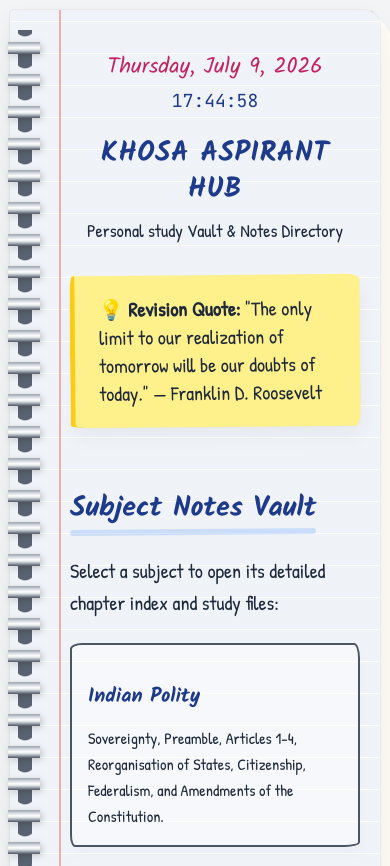
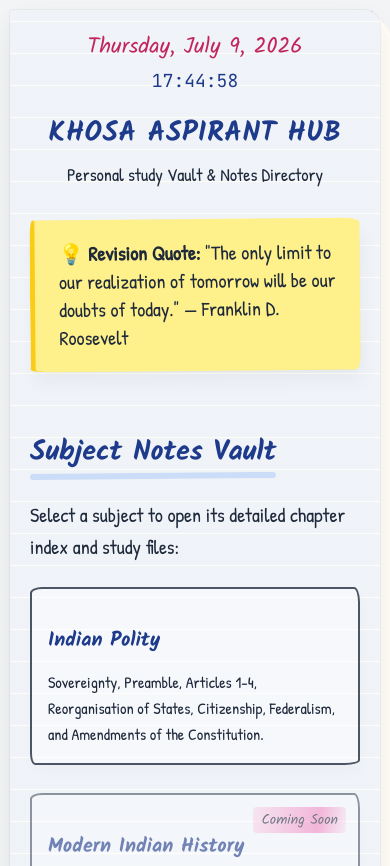
Before and after one commit to khosa76/khosaHub, a plain HTML site: page index.html in a window 390 px wide. Shown: the top 866 px of the page. Drawn offline with Linux system fonts and the light colour scheme.

Commit message:
Refactor dashboard CSS styles and clean up comments
Adjusted padding and margin styles for various elements. Updated background colors and commented out unused CSS rules.

```diff
--- a/dashboard.css
+++ b/dashboard.css
@@ -7,7 +7,7 @@
   --ink-blue: #1e3a8a;
   --ink-black: #1e293b;
   --ink-red: #c2255c;
-  --margin-line: rgba(239, 68, 68, 0.4);
+  --margin-line: rgba(239, 68, 68, 0);
   --note-line: rgba(59, 130, 246, 0.08);
 
   --hl-yellow: linear-gradient(100deg, rgba(254, 240, 138, 0.7) 0%, rgba(253, 224, 71, 0.9) 70%, rgba(254, 240, 138, 0.4) 100%);
@@ -54,13 +54,13 @@ body {
     10px 10px 0px #fffcf5,
     10px 10px 4px rgba(0, 0, 0, 0.02);
 
-  padding: 60px 50px 60px 115px;
+  padding: 50px 50px 50px 50px;
   min-height: 700px;
   box-sizing: border-box;
 }
 
 /* Spiral Binding Binder Holes */
-.paper-page::before {
+/* .paper-page::before {
   content: '';
   position: absolute;
   top: 40px;
@@ -74,10 +74,10 @@ body {
   opacity: 0.8;
   mix-blend-mode: multiply;
   z-index: 10;
-}
+} */
 
 /* Metal Spiral Rings */
-.paper-page::after {
+/* .paper-page::after {
   content: '';
   position: absolute;
   top: 36px;
@@ -99,7 +99,7 @@ body {
   background-position: 0 12px;
   z-index: 11;
   filter: drop-shadow(2px 2px 3px rgba(0, 0, 0, 0.18));
-}
+} */
 
 h1 {
   font-family: 'Kalam', cursive;
@@ -177,7 +177,8 @@ p {
 .subject-card.active:hover {
   transform: translateY(-4px);
   border-color: var(--ink-blue);
-  background: rgba(254, 240, 138, 0.3); /* sticky yellow highlights */
+  background: rgba(254, 240, 138, 0.3);
+  /* sticky yellow highlights */
 }
 
 .subject-card.disabled {
@@ -213,7 +214,8 @@ p {
 
 /* Quote display */
 .quote-banner {
-  background: #fef08a; /* sticky yellow */
+  background: #fef08a;
+  /* sticky yellow */
   padding: 20px 24px;
   margin: 32px 0;
   border-radius: 3px 15px 5px 20px/20px 5px 15px 3px;
@@ -263,7 +265,7 @@ p {
   }
 
   .paper-page {
-    padding: 40px 20px 40px 60px;
+    padding: 20px 20px 20px 20px;
     background-image:
       linear-gradient(90deg, transparent 49px, var(--margin-line) 49px, var(--margin-line) 51px, transparent 51px),
       linear-gradient(var(--note-line) 96%, transparent 96%);
@@ -271,7 +273,7 @@ p {
     background-position: 0 0, 0 12px;
   }
 
-  .paper-page::before {
+  /* .paper-page::before {
     left: 8px;
     top: 20px;
     bottom: 20px;
@@ -281,7 +283,7 @@ p {
     left: -2px;
     top: 16px;
     bottom: 24px;
-  }
+  } */
 
   h1 {
     font-size: 28px;
@@ -329,7 +331,7 @@ p {
   padding: 30px;
   width: 320px;
   text-align: center;
-  box-shadow: 5px 15px 30px rgba(0,0,0,0.15);
+  box-shadow: 5px 15px 30px rgba(0, 0, 0, 0.15);
   position: relative;
   transform: rotate(-1deg);
 }
@@ -347,7 +349,8 @@ p {
   left: 20px;
   width: 60px;
   height: 50px;
-  background: #f59e0b; /* Amber clay cup look */
+  background: #f59e0b;
+  /* Amber clay cup look */
   border: 2px solid #4b5563;
   border-radius: 0 0 30px 30px;
 }
@@ -404,10 +407,12 @@ p {
     transform: translateY(0) scaleY(1);
     opacity: 0;
   }
+
   50% {
     transform: translateY(-8px) scaleY(1.2);
     opacity: 0.6;
   }
+
   100% {
     transform: translateY(-16px) scaleY(0.8);
     opacity: 0;
@@ -426,6 +431,7 @@ p {
   margin-top: 16px;
   box-shadow: 2px 2px 0px #4b5563;
 }
+
 .chai-btn-close:hover {
   background: #a61c4c;
   transform: translate(1px, 1px);
```
